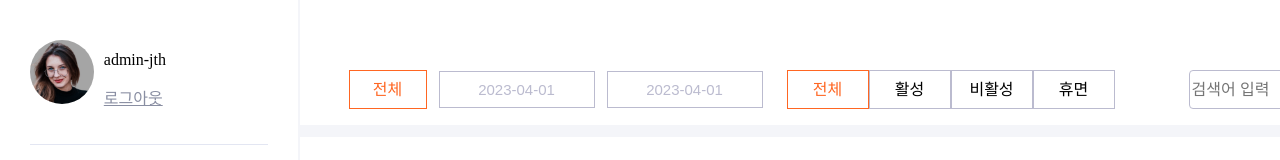
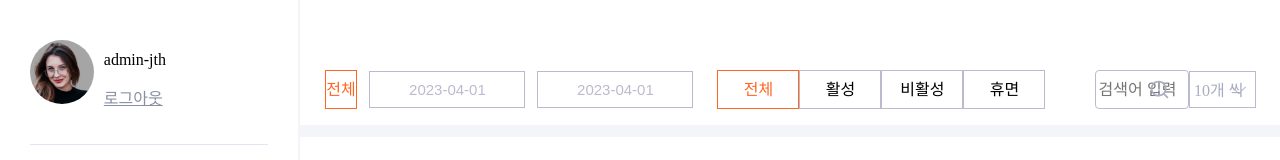
Before and after one commit to kimys-kor/react-oneday, a React (Vite) app: page /oneday/shop in a window 1280 px wide. Shown: the top 160 px of the page. Built offline with nearby package versions, Linux system fonts and the light colour scheme; a web font is replaced by a local one.

Commit message:
회원페이지 헤더박스 마진 수정

```diff
--- a/src/components/Shop.tsx
+++ b/src/components/Shop.tsx
@@ -86,14 +86,12 @@ function Shop() {
       <Headerbox>
         <Layout>
           <HeaderContent>
-            <Buttonbox>
             <BorderButton
               width={76}
               titles={dateFilter}
               activeIndex={dateIndex}
               handleButtonClick={setDate}
             ></BorderButton>
-            </Buttonbox>
 
             <Flexbox>
               <Datebox>
@@ -139,9 +137,7 @@ function Shop() {
                 handleButtonClick={handleMemberFilter}
               ></BorderButton>
             </Buttonbox>
-            <Buttonbox>
             <SearchInput></SearchInput>
-            </Buttonbox>
 
             <CustomSelect
               width={90}
```
Lines whose indentation alone changed are shown as unchanged.
